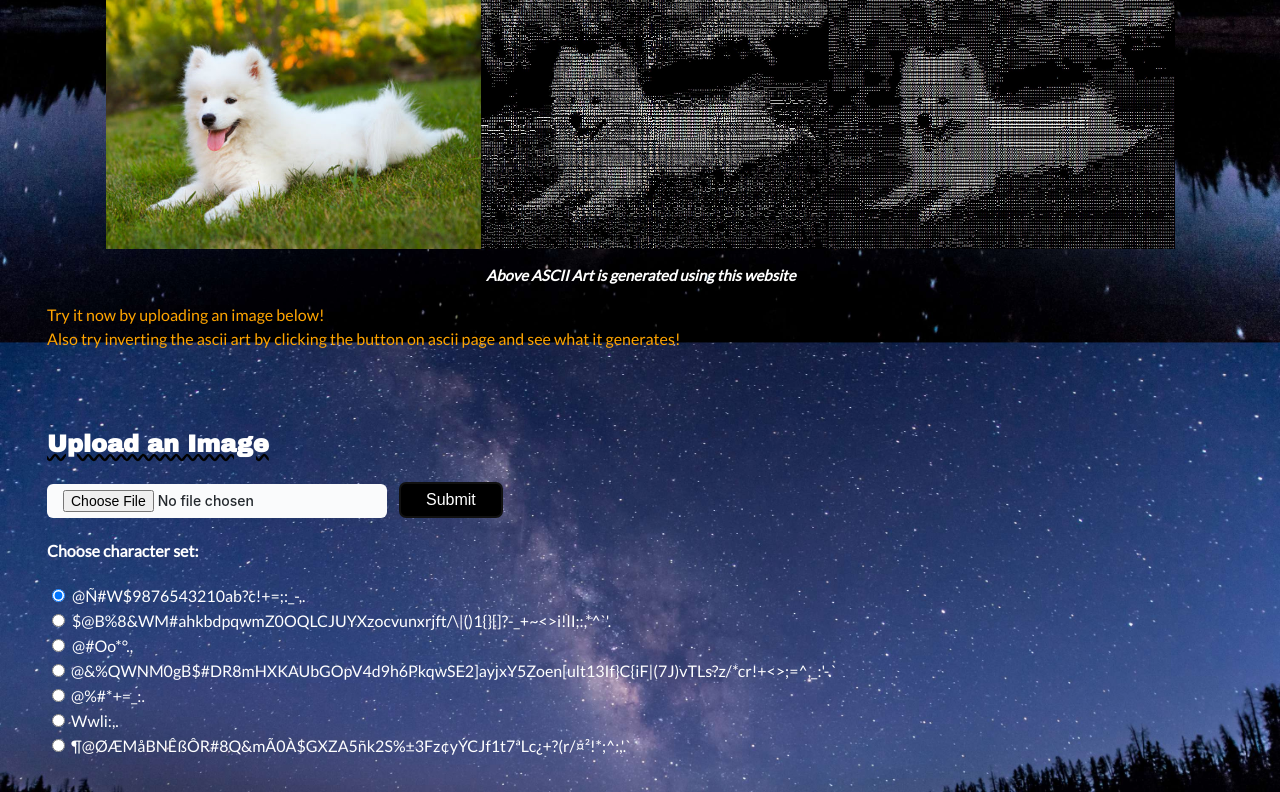
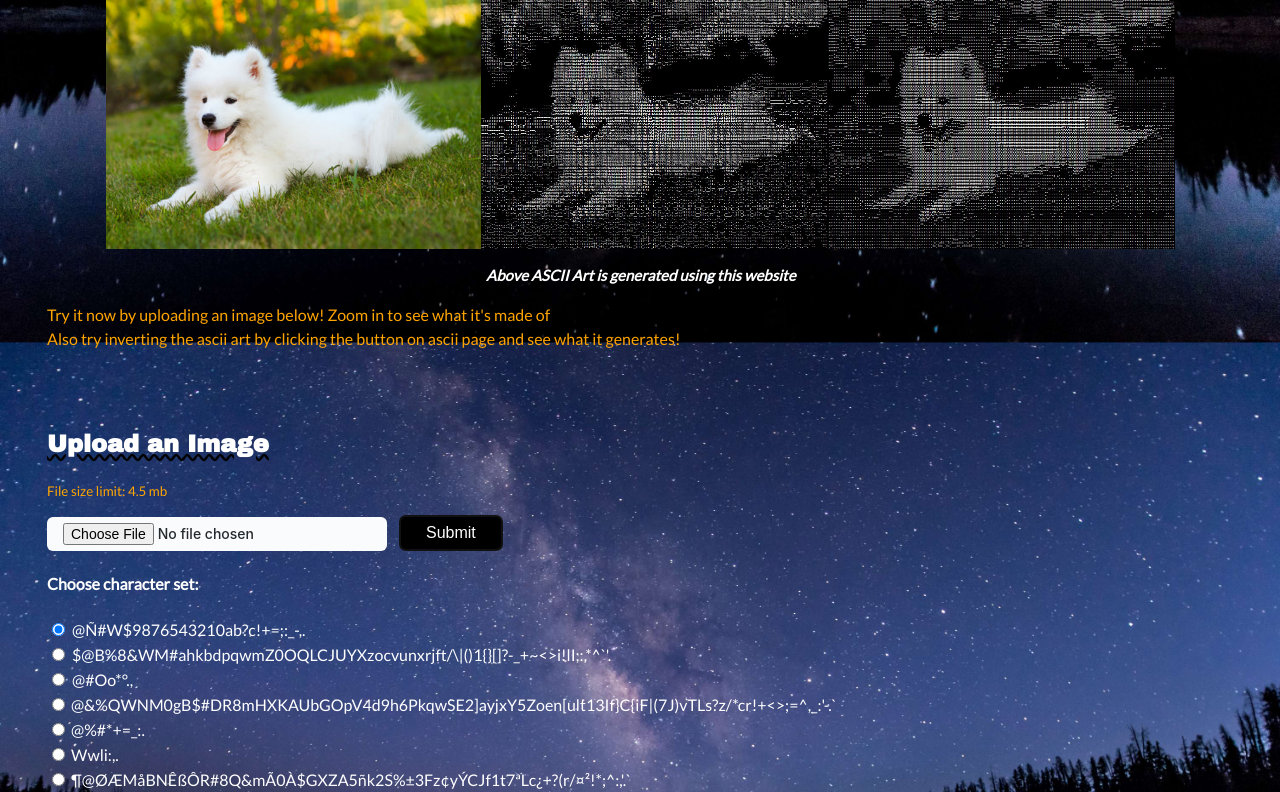
Before and after one commit to AyushShahh/synascie, a Flask app: page / in a window 1280 px wide. Shown: the part 512-1304 px from the top of the page. Run offline with Flask 2, Linux system fonts and the light colour scheme; some libraries are stand-ins or nearby versions.

Commit message:
add file size limit info

```diff
--- a/templates/index.html
+++ b/templates/index.html
@@ -31,11 +31,12 @@
                 </div>
                 <h3 class="align"><i>Above ASCII Art is generated using this website</i></h3>
             </p>
-            <p class="orange">Try it now by uploading an image below!<br>Also try inverting the ascii art by clicking the button on ascii page and see what it generates!</p>
+            <p class="orange">Try it now by uploading an image below! Zoom in to see what it's made of<br>Also try inverting the ascii art by clicking the button on ascii page and see what it generates!</p>
         </div>
 
         <div class="section upload">
             <h2>Upload an Image</h2>
+            <p class="orange" style="font-size:smaller">File size limit: 4.5 mb</p>
             <form action="/" method="post" enctype="multipart/form-data">
                 <input id="browser-resolution" type="hidden" name="resolution" value="">
                 <input type="file" name="file" id="file" accept="image/png, image/jpg, image/jpeg, image/heic, image/heif"> &nbsp;
```
